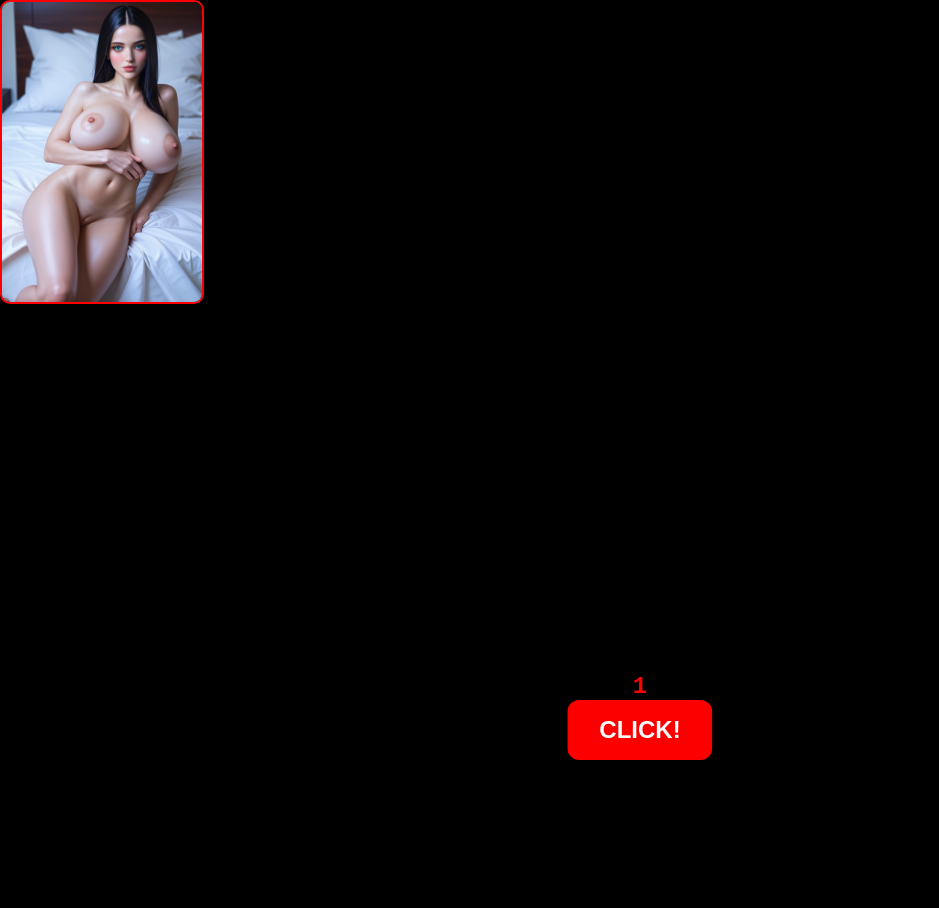
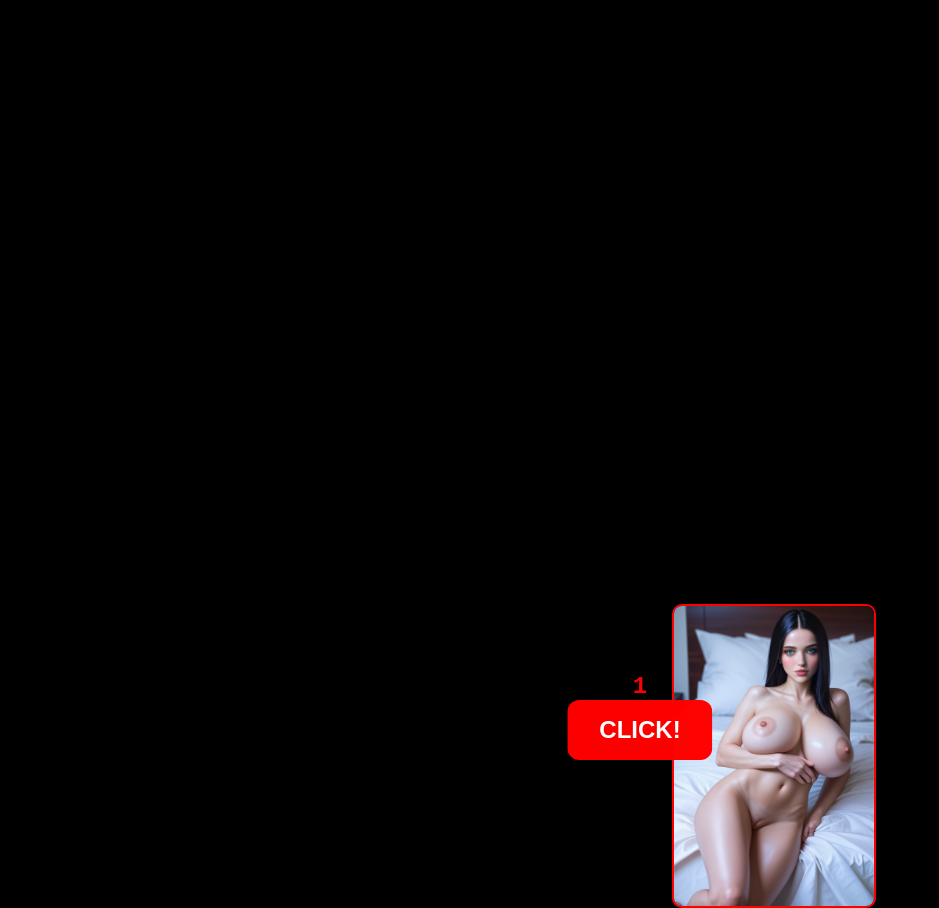
Before and after one commit to Goddes-naomi/Naomiriskylink., a website: page index.html in a window 1280 px wide. Both pictures are taken after a click on the button "CLICK!". Shown: the whole page, without its empty margins (0-939 px from the left). Before the commit the page ends 800 px from the top, so only its background shows below. Drawn offline with Linux system fonts and the light colour scheme.

Commit message:
Update index.html

```diff
--- a/index.html
+++ b/index.html
@@ -44,18 +44,10 @@
       50% { opacity: 0.4; }
     }
 
-    .image-container {
-      position: absolute;
-      top: 0;
-      left: 0;
-    }
-
     .image-container img {
       position: absolute;
       width: 200px;
       height: auto;
-      top: calc(20% + (Math.random() * 60%));
-      left: calc(10% + (Math.random() * 80%));
       border: 2px solid red;
       border-radius: 10px;
       z-index: 10;
@@ -97,8 +89,11 @@
   button.addEventListener("click", () => {
     const img = document.createElement("img");
     img.src = images[index % images.length];
-    img.style.top = Math.random() * 80 + "%";
-    img.style.left = Math.random() * 80 + "%";
+
+    // Posizione casuale centrata meglio
+    img.style.top = `${10 + Math.random() * 70}%`;
+    img.style.left = `${10 + Math.random() * 80}%`;
+
     container.appendChild(img);
 
     index++;
```
